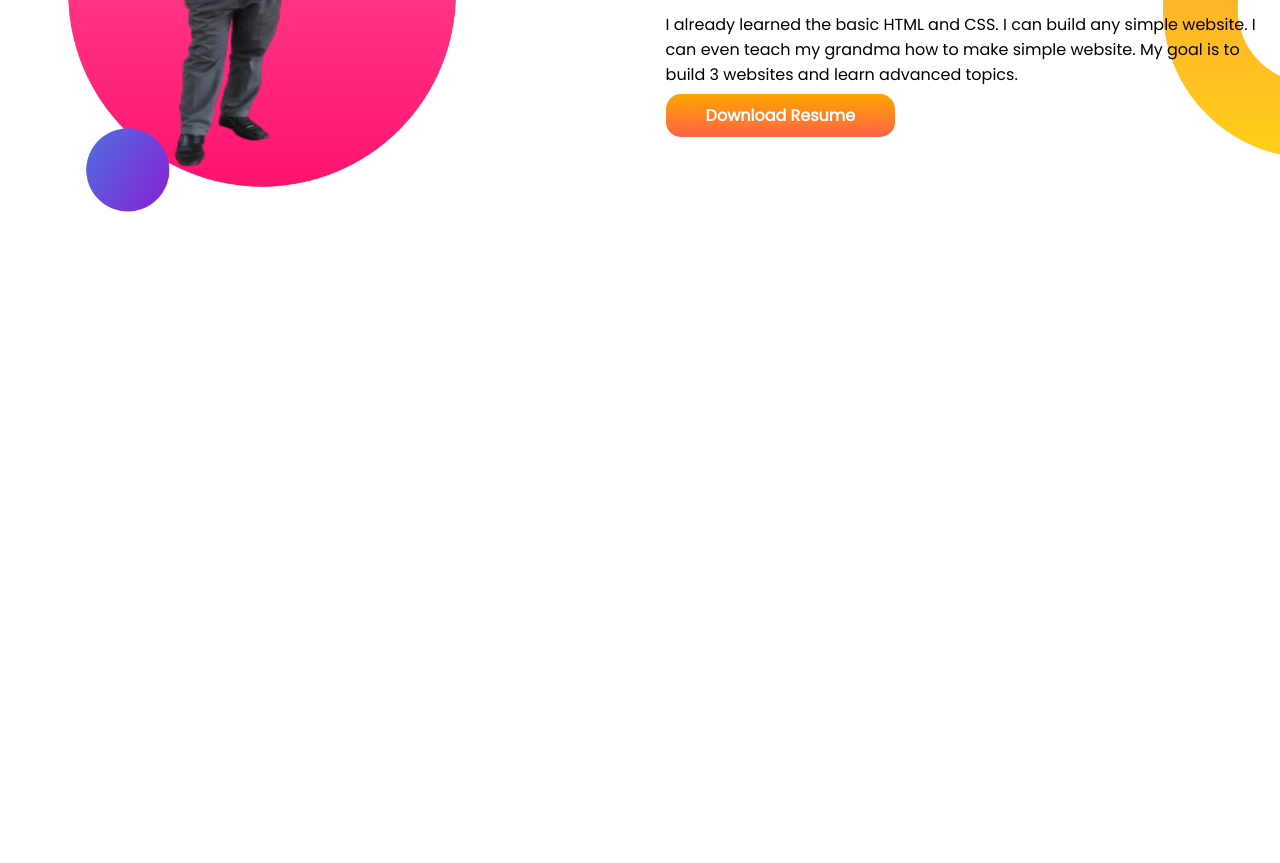
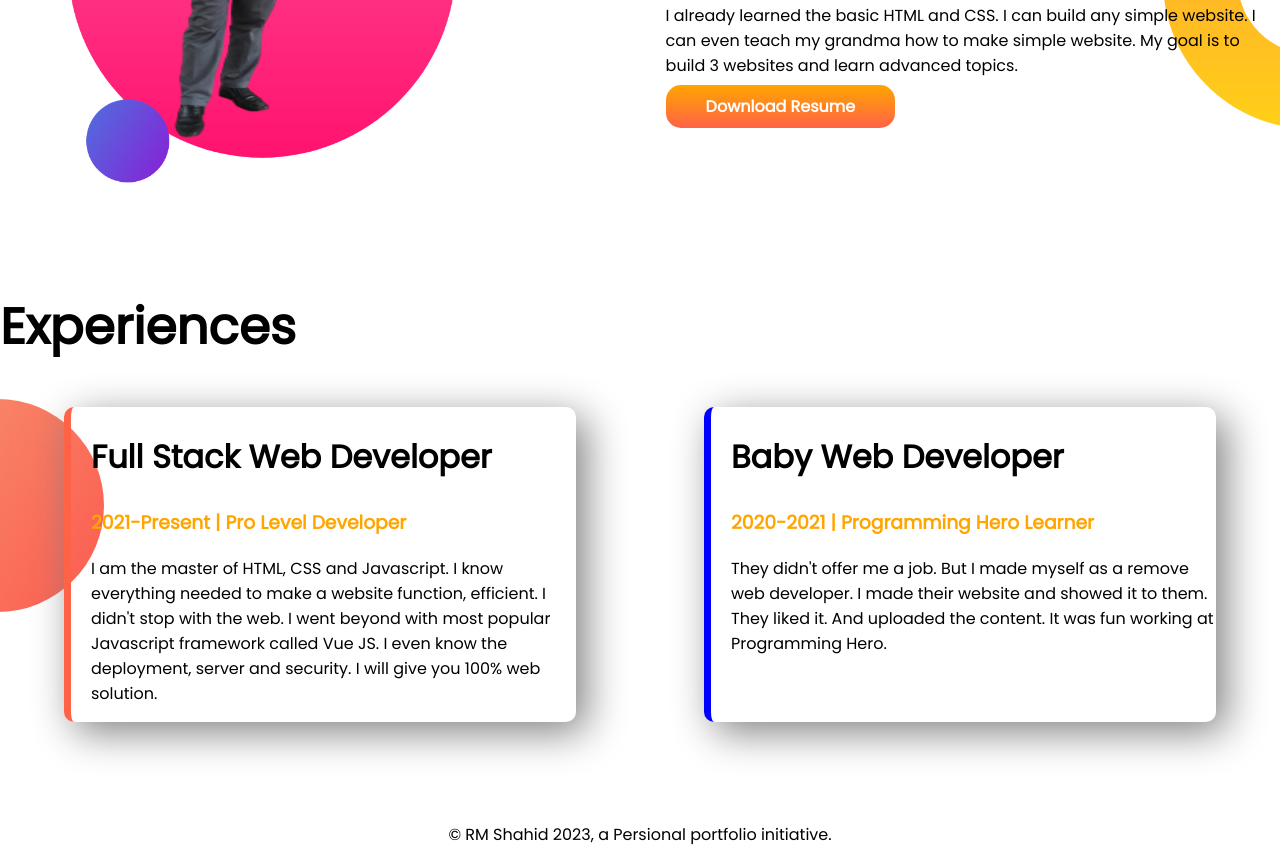
Before and after one commit to rmshahidullah/developer-portfolio, a plain HTML site: page index.html in a window 1280 px wide. Shown: the part 764-1627 px from the top of the page. Before the commit the page ends 1083 px from the top, so only its background shows below. Drawn offline with Linux system fonts and the light colour scheme.

Commit message:
style and footer added

```diff
--- a/index.html
+++ b/index.html
@@ -11,10 +11,10 @@
     <link rel="stylesheet" href="style.css">
 </head>
 <body>
-   <section class="top-banner">
+   <section class="top-banner flexible-container">
     <div class="half-width">
         <h1>Welcome To</h1>
-        <h1><span class="pankha">RM Shahidullah</span> World</h1>
+        <h2><span class="pankha">RM Shahidullah</span> World</h1>
         <h3>Build Climber and Train Stopper</h3>
         <p>You might saw me jumping, climbing buildings, and stopping trains. But nobody pays me a dime for that work. That's why I am learning and mastering web development. I will not stop until I become the Web Development Hero.</p>
         <a class="link-button" target="_blank" href="https://www.youtube.com/">Hire Me</a>
@@ -23,7 +23,7 @@
             <img src="images/Shahidullah's Bg photo.png" alt="">
         </div>
    </section>
-   <section class="dream-big">
+   <section class="dream-big flexible-container">
     <div class="half-width">
         <img src="images/my-bg2.png" alt="">
     </div>
@@ -34,5 +34,23 @@
         <a class ="link-button" target="_blank" href="https://www.photopea.com/">Download Resume</a>
     </div>
    </section>
+   <section class="experience-area ">
+        <h1>Experiences</h1>
+    <div class="flexible-container">
+        <div id="full-stack-developer" class="experience-item">
+            <h2>Full Stack Web Developer</h2>
+            <h3 class="pankha">2021-Present | Pro Level Developer</h3>
+            <p>I am the master of HTML, CSS and Javascript. I know everything needed to make a website function, efficient. I didn't stop with the web. I went beyond with most popular Javascript framework called Vue JS. I even know the deployment, server and security. I will give you 100% web solution.</p>
+        </div>
+        <div id="baby-web-developer" class="experience-item">
+            <h2>Baby Web Developer</h2>
+            <h3 class="pankha">2020-2021 | Programming Hero Learner</h3>
+            <p>They didn't offer me a job. But I made myself as a remove web developer. I made their website and showed it to them. They liked it. And uploaded the content. It was fun working at Programming Hero.</p>
+        </div>
+    </div>
+   </section>
 </body>
+<footer>
+    <p>© RM Shahid 2023, a Persional portfolio initiative.</p>
+</footer>
 </html>
--- a/style.css
+++ b/style.css
@@ -5,16 +5,20 @@ body{
 h1{
     font-size: 50px;
 }
+h2{
+    font-size: 32px;
+}
 .pankha{
     color: orange;
 }
-section{
+.flexible-container{
   display: flex;
   margin-bottom: 100px;
 }
 .half-width{
     width: 50%;
     padding-left: 2%;
+
 }
 .half-width img{
     width: 70%;
@@ -36,3 +40,25 @@ section{
     background-repeat: no-repeat;
     background-position: right;
 }
+.experience-area{
+    background-image: url(images/exp-bg.png);
+    background-repeat: no-repeat;
+    background-position: left;
+}
+.experience-item{
+    width: 40%;
+    margin-left: 5%;
+    margin-right: 5%;
+    padding-left: 20px;
+    border-radius: 10px;
+    box-shadow: 10px 10px 40px grey;
+}
+#full-stack-developer{
+    border-left: 7px solid tomato;
+}
+#baby-web-developer{
+    border-left: 7px solid blue;
+}
+footer p{
+    text-align: center;
+}
```
